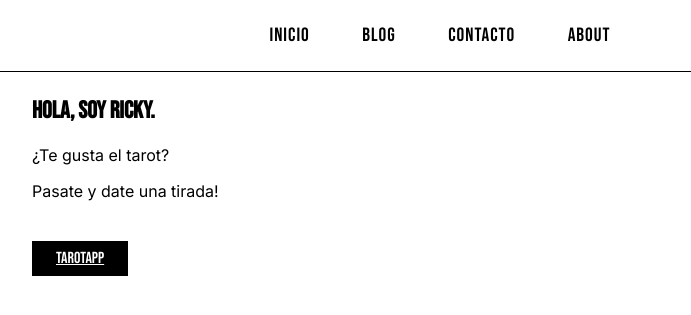
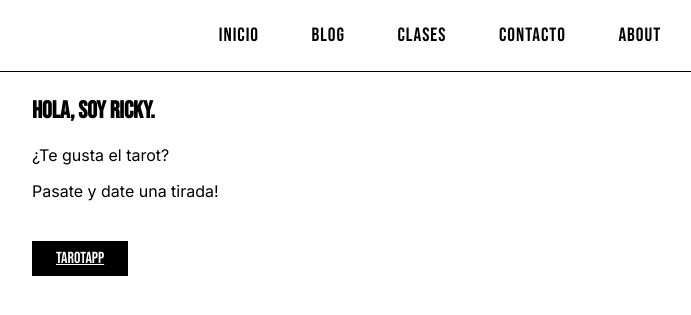
Before and after one commit to sosaricky/rickysosa, a Jekyll site: the page built from pages/index.md, in a window 1280 px wide. Shown: the top 315 px of the page, without its empty margins (208-899 px from the left). Built offline with Jekyll 4.4.1, drawn with Linux system fonts in a browser that asks for light colours.

Commit message:
add clases section

```diff
--- a/_config.yml
+++ b/_config.yml
@@ -3,6 +3,8 @@ navigation:
     url: /
   - title: Blog
     url: /blog
+  - title: Clases
+    url: /clases
   - title: Contacto
     url: /contacto/
   - title: About
--- a/_saas/css/styles.scss
+++ /dev/null
@@ -1,37 +0,0 @@
-
-
-// Variables
-:root {
-  --font-primary: 'Inter', sans-serif;
-  --color-primary: #2563eb;
-}
-
-// Estilos globales
-body {
-  font-family: var(--font-primary);
-  line-height: 1.6;
-  padding-top: 56px; // Para el navbar fijo
-}
-
-// Títulos
-h1, h2, h3 {
-  font-weight: 700;
-  margin-bottom: 1rem;
-}
-
-// Links
-a {
-  color: var(--color-primary);
-  text-decoration: none;
-  &:hover {
-    text-decoration: underline;
-  }
-}
-
-// Navbar
-.navbar {
-  position: fixed;
-  top: 0;
-  width: 100%;
-  z-index: 1000;
-}
--- a/index.md
+++ b/pages/index.md
@@ -1,6 +1,7 @@
 ---
 layout: default
 title: Inicio
+permalink: /
 ---
 
 ## Hola, soy Ricky.
```
Also changed, not shown: pages/about.md (renamed from about.md, +1 -0 lines), pages/blog.md (renamed from blog.md, +1 -0 lines), pages/clases.md (added, +40 -0 lines), pages/contact.md (renamed from contact.md).
